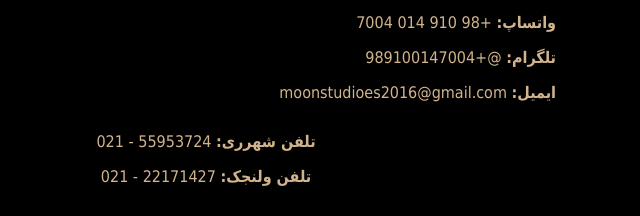
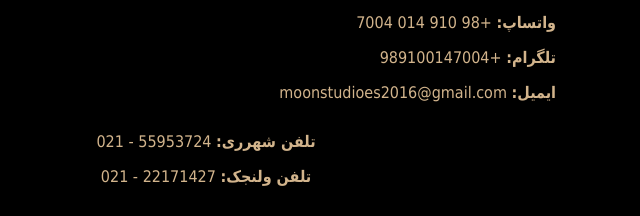
Before and after one commit to saminehrez/moonstudioes, a plain HTML site: page index.html in a window 1280 px wide. Shown: the part 239-455 px from the top of the page, 434-1074 px from the left. Drawn offline with Linux system fonts and the light colour scheme.

Commit message:
Update index.html

```diff
--- a/index.html
+++ b/index.html
@@ -61,7 +61,7 @@
             <p><strong>وب‌سایت:</strong> <a href="https://www.moonstudioes.com" target="_blank">moonstudioes.com</a></p>
             <p><strong>اینستاگرام:</strong> <a href="https://instagram.com/moonstudioes" target="_blank">@moonstudioes</a></p>
             <p><strong>واتساپ:</strong> <a href="https://wa.me/989100147004" target="_blank">+98 910 014 7004</a></p>
-            <p><strong>تلگرام:</strong> <a href="https://t.me/+989100147004" target="_blank">@+989100147004</a></p>
+            <p><strong>تلگرام:</strong> <a href="https://t.me/+989100147004" target="_blank">+989100147004</a></p>
             <p><strong>ایمیل:</strong> <a href="mailto:moonstudioes2016@gmail.com">moonstudioes2016@gmail.com</a></p>
         </div>
 
```
